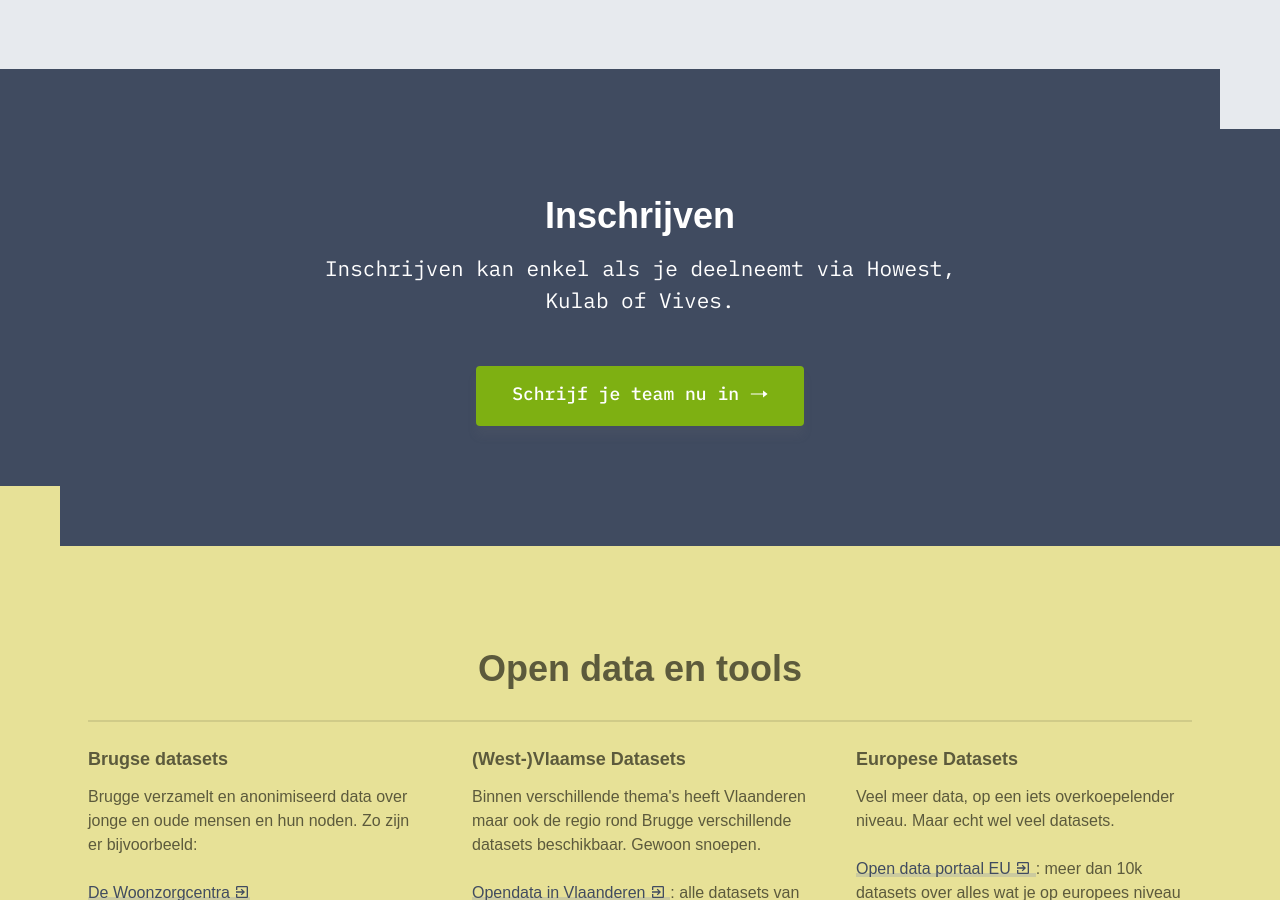
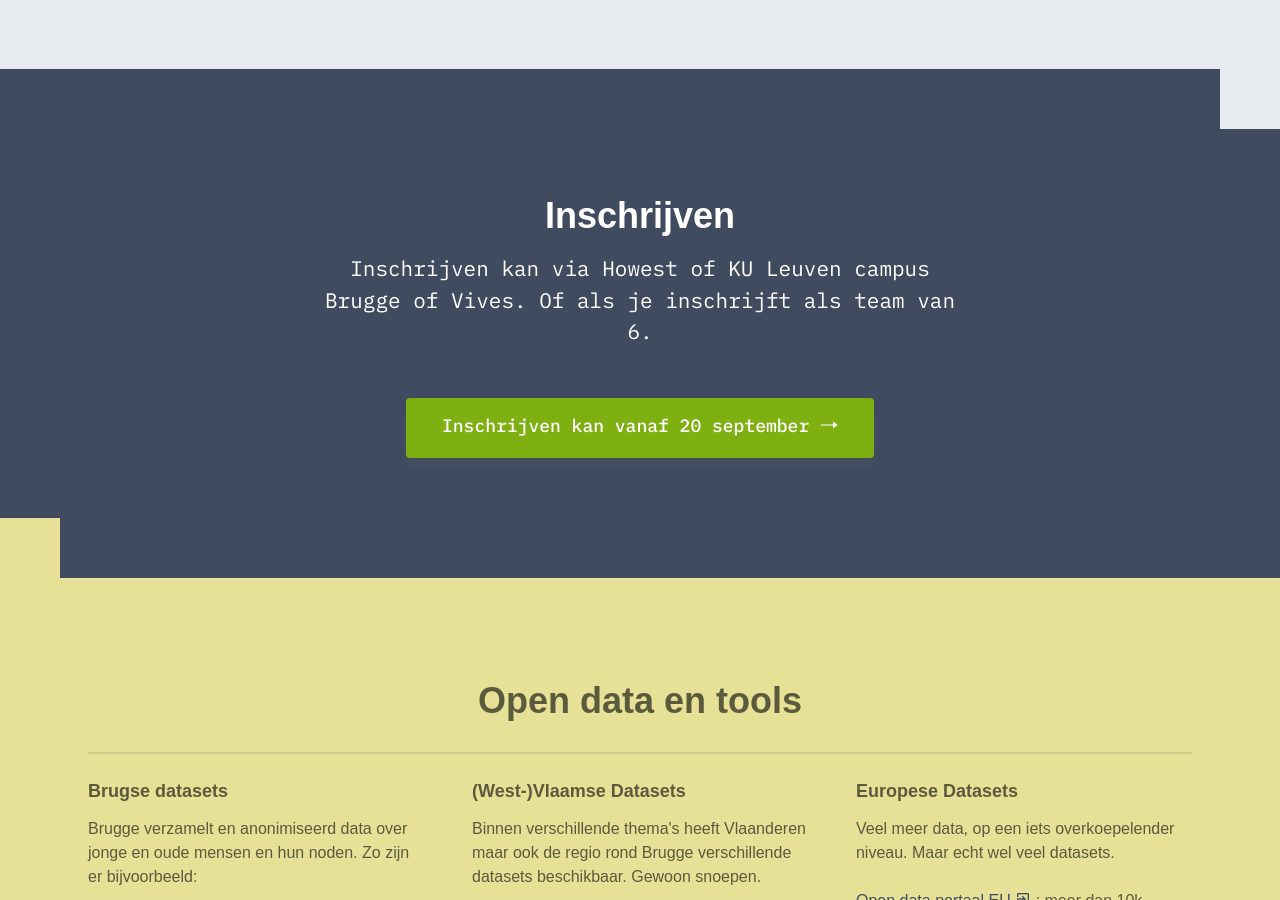
Before and after one commit to nerdlab-be/cityhacks-2018, a Jekyll site: the page built from _pages/index.markdown, in a window 1280 px wide and 900 px high, scrolled down 3533 px. Built offline with Jekyll 4.4.1, drawn with Linux system fonts in a browser that asks for light colours; some web fonts are replaced.

Commit message:
update subscribe button

```diff
--- a/_pages/index.markdown
+++ b/_pages/index.markdown
@@ -72,7 +72,7 @@
   linkHref: "#!"
 subscribe:
   title: "Inschrijven"
-  para: "Inschrijven kan enkel als je deelneemt via Howest, Kulab of Vives."
-  link: "Schrijf je team nu in"
+  para: "Inschrijven kan via Howest of KU Leuven campus Brugge of Vives. Of als je inschrijft als team van 6."
+  link: "Inschrijven kan vanaf 20 september"
   linkHref: "#!"
 ---
```
